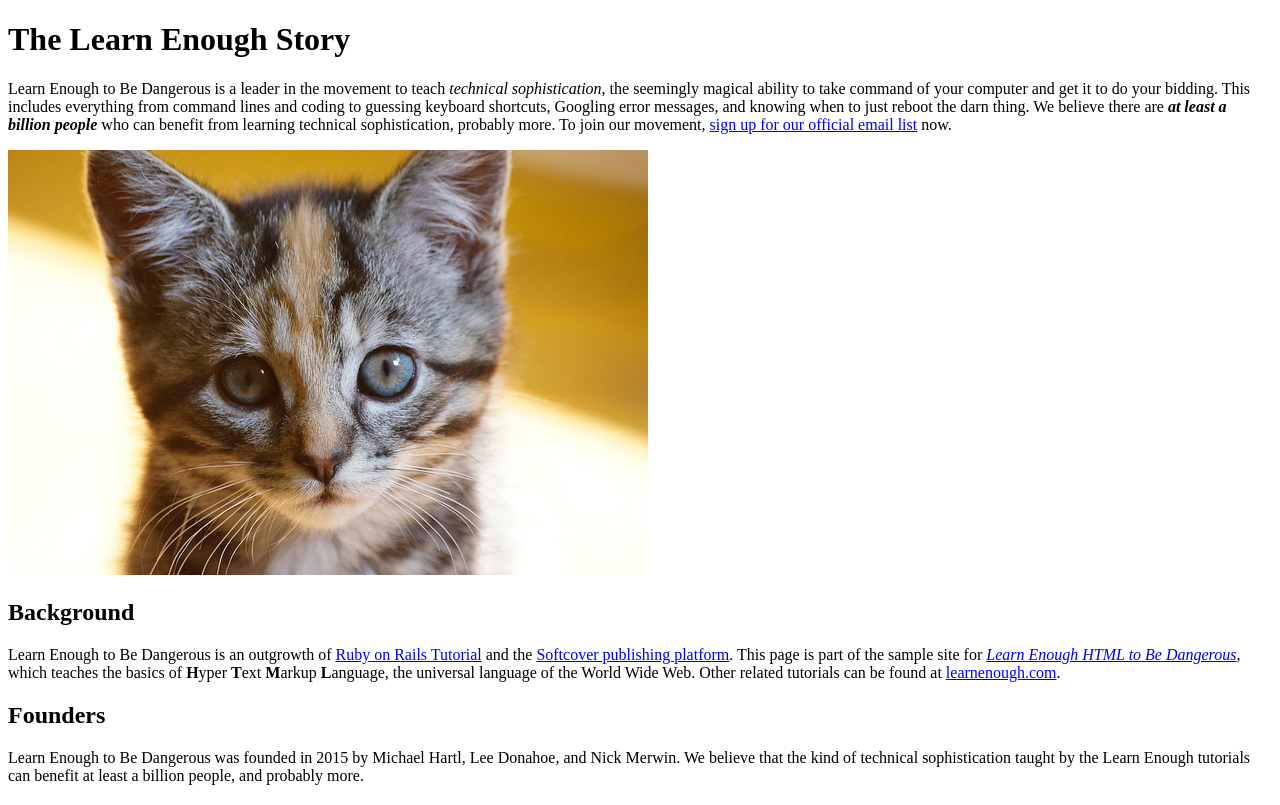
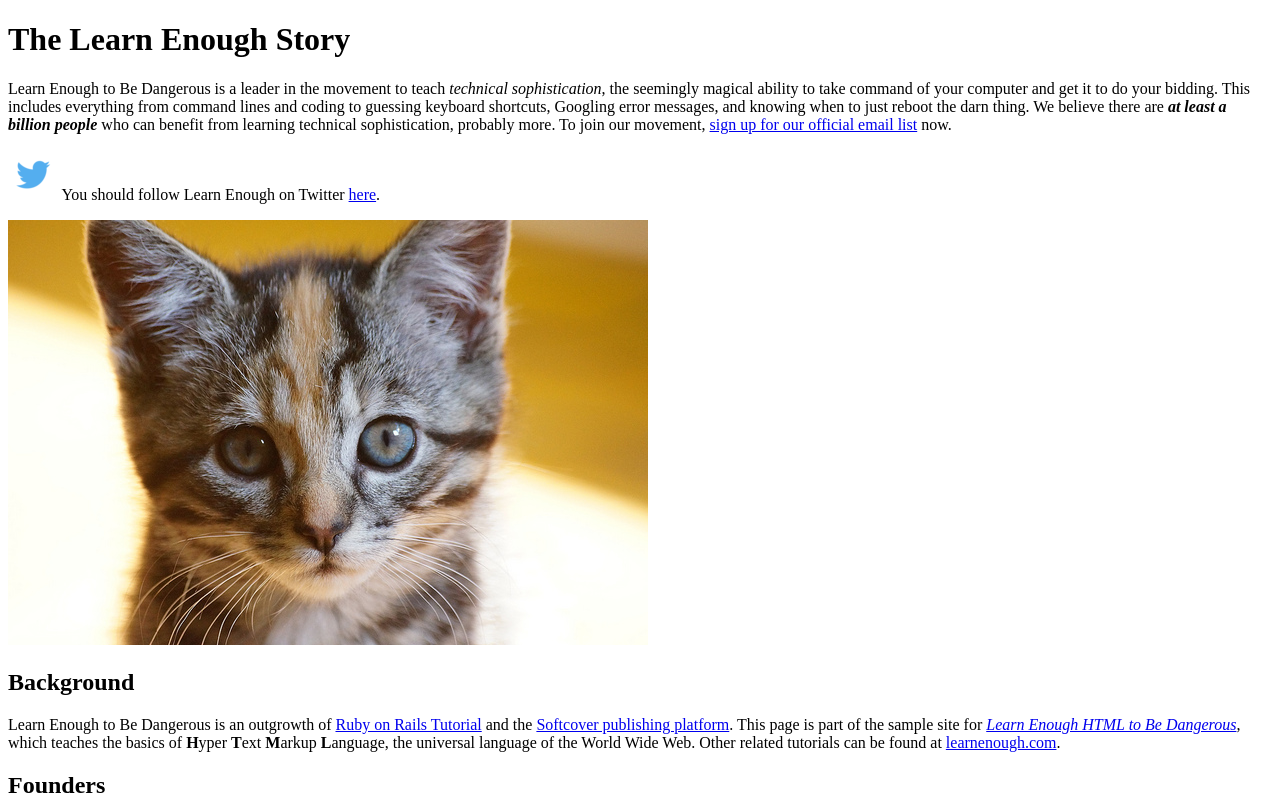
Before and after one commit to stevetoddy/Ubuntu-Website, a plain HTML site: page index.html in a window 1280 px wide. Shown: the top 805 px of the page. Drawn offline with Linux system fonts and the light colour scheme.

Commit message:
Add Twitter images and links

```diff
--- a/index.html
+++ b/index.html
@@ -21,7 +21,16 @@
       movement, <a href="http://learnenough.com/email">sign up for our official email list</a> now.
     </p>
 
-    <img src="images/kitten.jpg" alt="An adorable kitten">
+    <p>
+      <a href="http://twitter.com/learnenough" target="_blank" rel="noopener" style="text-decoration: none;">
+      <img src="images/small_twitter_logo.png">
+      </a>
+      You should follow Learn Enough on Twitter
+      <a href="http://twitter.com/learnenough" target="_blank" rel="noopener">here</a>.
+    </p>
+
+
+    <a href="https://www.flickr.com/photos/deborah_s_perspective/14144861329"><img src="images/kitten.jpg" alt="An adorable kitten"></a>
 
     <h2>Background</h2>
 
```
Also changed, not shown: images/small_twitter_logo.png (added).
